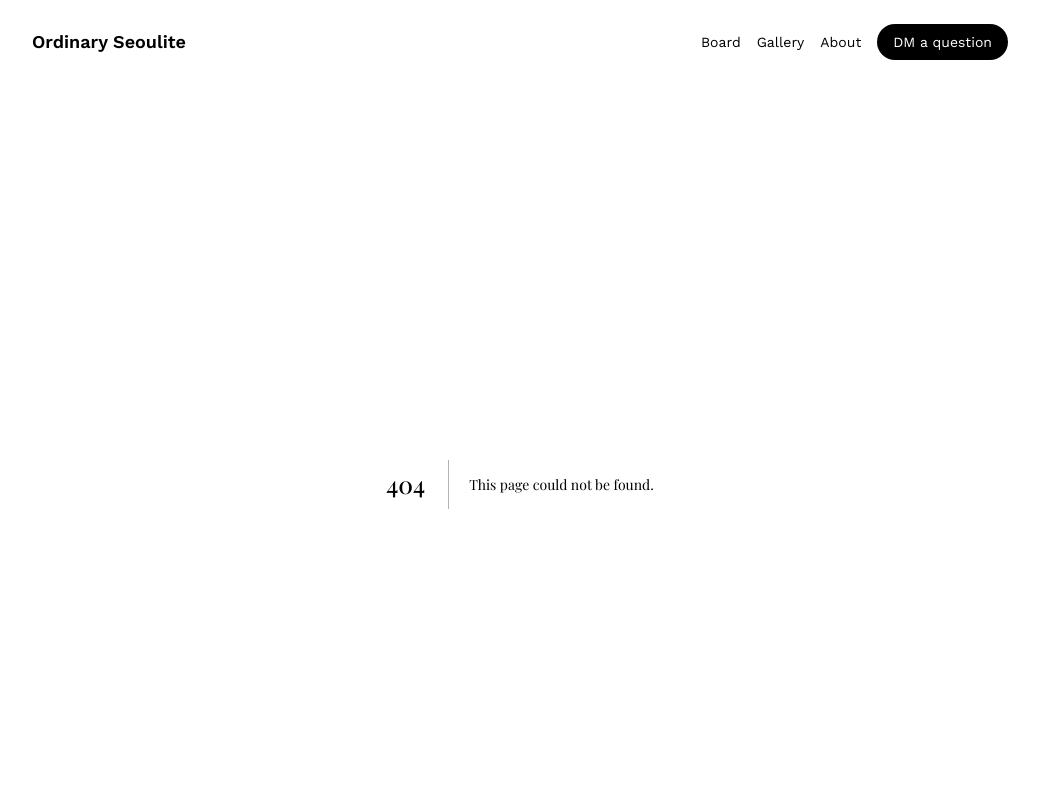
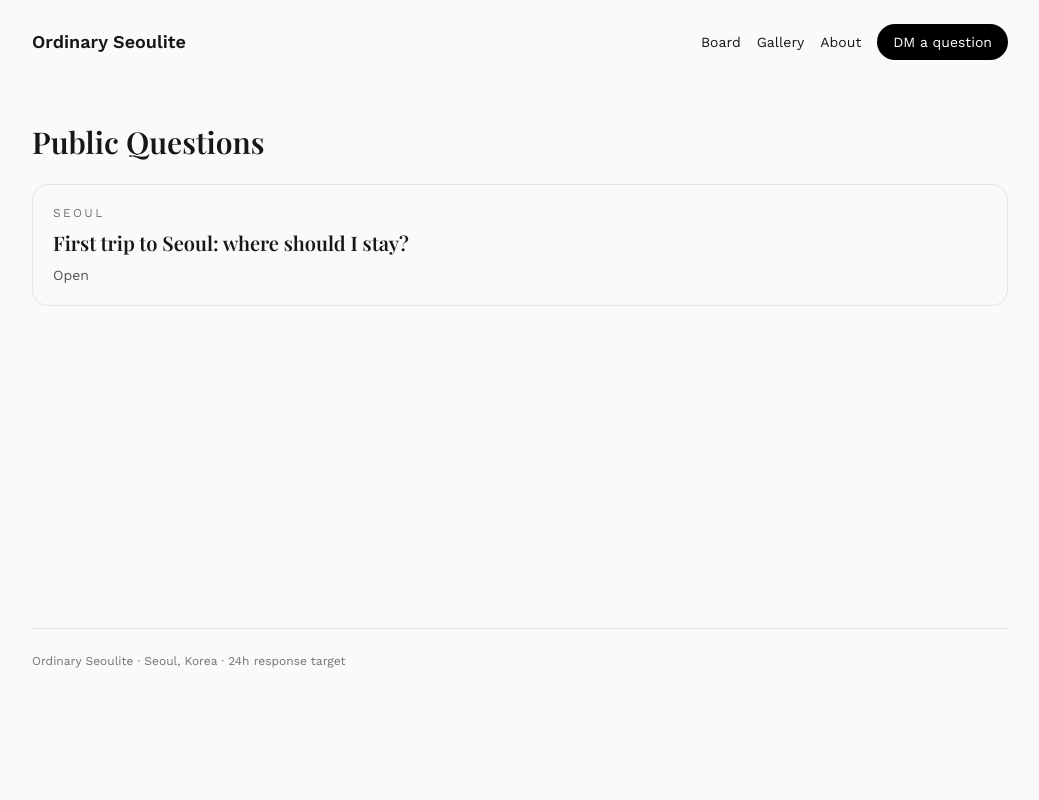
Before and after one commit to kiwonbyun/ordinary-seoulite, a Next.js app: page /board in a window 1280 px wide. Before the commit this address had no page. Shown: the top 800 px of the page, without its empty margins (120-1159 px from the left). Built offline with nearby package versions, Linux system fonts and the light colour scheme; a web font is replaced by a local one.

Commit message:
feat: add public board skeleton

```diff
--- /dev/null
+++ b/src/app/board/[postId]/page.tsx
@@ -0,0 +1,8 @@
+export default function BoardDetailPage() {
+  return (
+    <section className="py-10">
+      <h1 className="text-3xl font-semibold">Question Details</h1>
+      <p className="mt-4 text-neutral-600">Content will be loaded from Supabase.</p>
+    </section>
+  );
+}
--- /dev/null
+++ b/src/app/board/page.tsx
@@ -0,0 +1,35 @@
+import Link from "next/link";
+import { formatBoardStatus, type BoardPost } from "@/lib/board";
+
+const demoPosts: BoardPost[] = [
+  {
+    id: "demo-1",
+    title: "First trip to Seoul: where should I stay?",
+    body: "...",
+    locationTag: "Seoul",
+    status: "open",
+  },
+];
+
+export default function BoardPage() {
+  return (
+    <section className="py-10">
+      <h1 className="text-3xl font-semibold">Public Questions</h1>
+      <div className="mt-6 space-y-4">
+        {demoPosts.map((post) => (
+          <Link
+            key={post.id}
+            href={`/board/${post.id}`}
+            className="block rounded-2xl border border-neutral-200 p-5"
+          >
+            <p className="text-xs uppercase tracking-[0.2em] text-neutral-500">
+              {post.locationTag}
+            </p>
+            <h2 className="mt-2 text-xl font-semibold">{post.title}</h2>
+            <p className="mt-2 text-sm text-neutral-600">{formatBoardStatus(post.status)}</p>
+          </Link>
+        ))}
+      </div>
+    </section>
+  );
+}
--- /dev/null
+++ b/src/lib/board.ts
@@ -0,0 +1,11 @@
+export type BoardPost = {
+  id: string;
+  title: string;
+  body: string;
+  locationTag?: string | null;
+  status: "open" | "answered";
+};
+
+export function formatBoardStatus(status: BoardPost["status"]) {
+  return status === "answered" ? "Answered" : "Open";
+}
```
Also changed, not shown: 1 other file (tests, documents, lock files or other folders).
